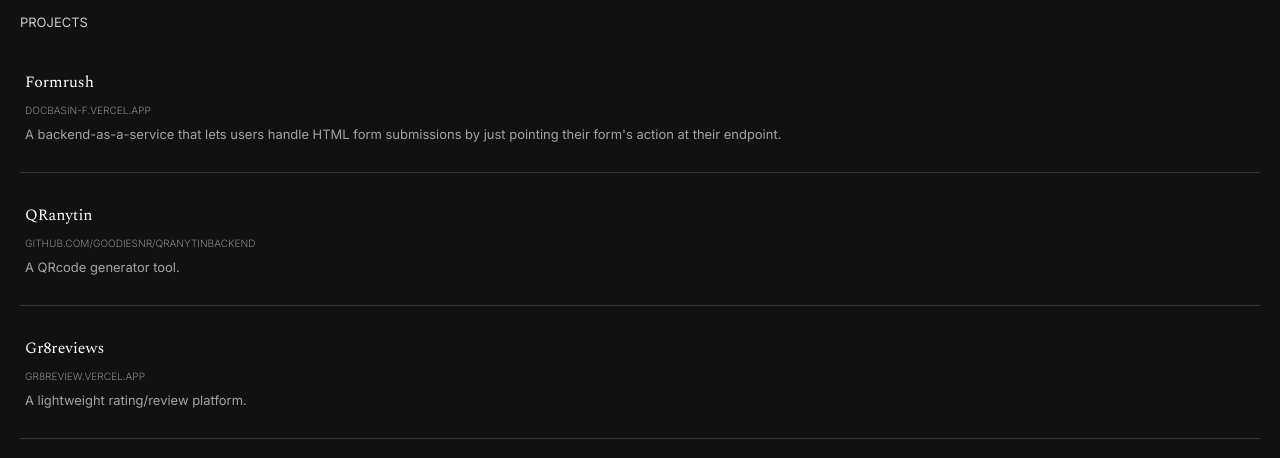
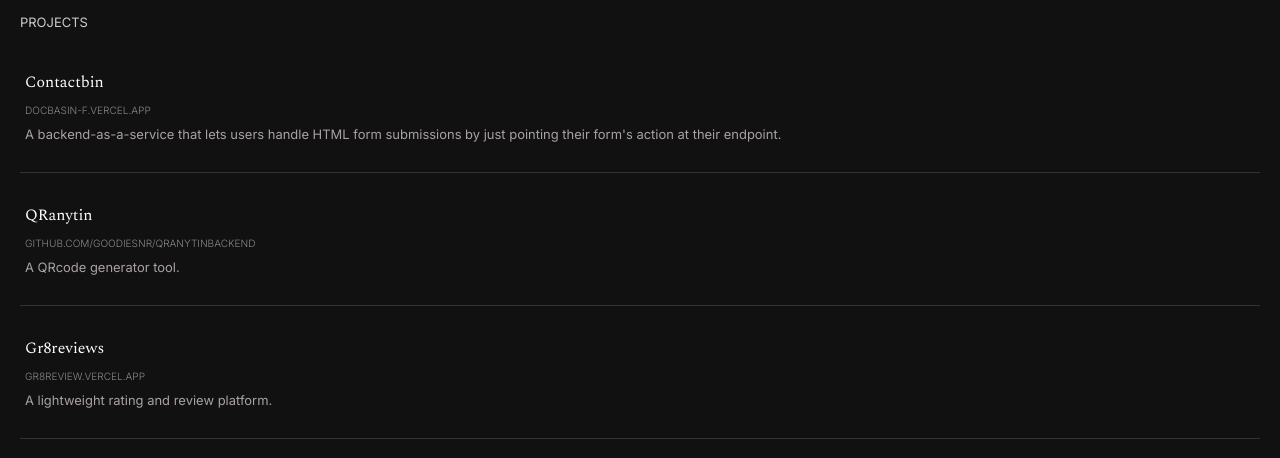
Before and after one commit to goodiesnr/goodiesnr, a React (Vite) app: page / in a window 1280 px wide. Shown: the part 309-767 px from the top of the page. Built offline with nearby package versions, Linux system fonts and the light colour scheme.

Commit message:
new updates

```diff
--- a/src/App.jsx
+++ b/src/App.jsx
@@ -5,7 +5,7 @@
 export default function App() {
   const projects = [
     {
-      title: "Formrush",
+      title: "Contactbin",
       domain: "DOCBASIN-F.VERCEL.APP",
       link: "https://docbasin-f.vercel.app",
       description:
@@ -21,7 +21,7 @@
       title: "Gr8reviews",
       domain: "GR8REVIEW.VERCEL.APP",
       link: "https://gr8review.vercel.app/",
-      description: "A lightweight rating/review platform.",
+      description: "A lightweight rating and review platform.",
     },
     {
       title: "Aplus Painting",
```
